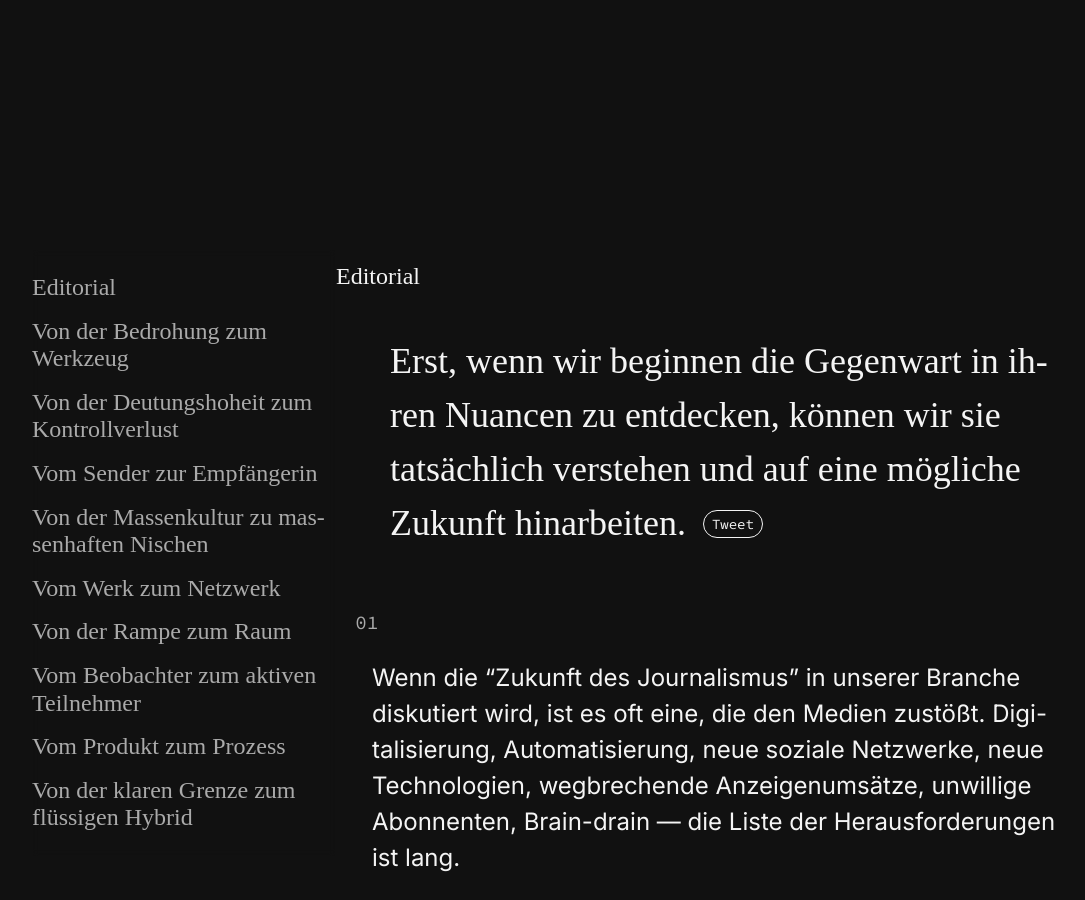
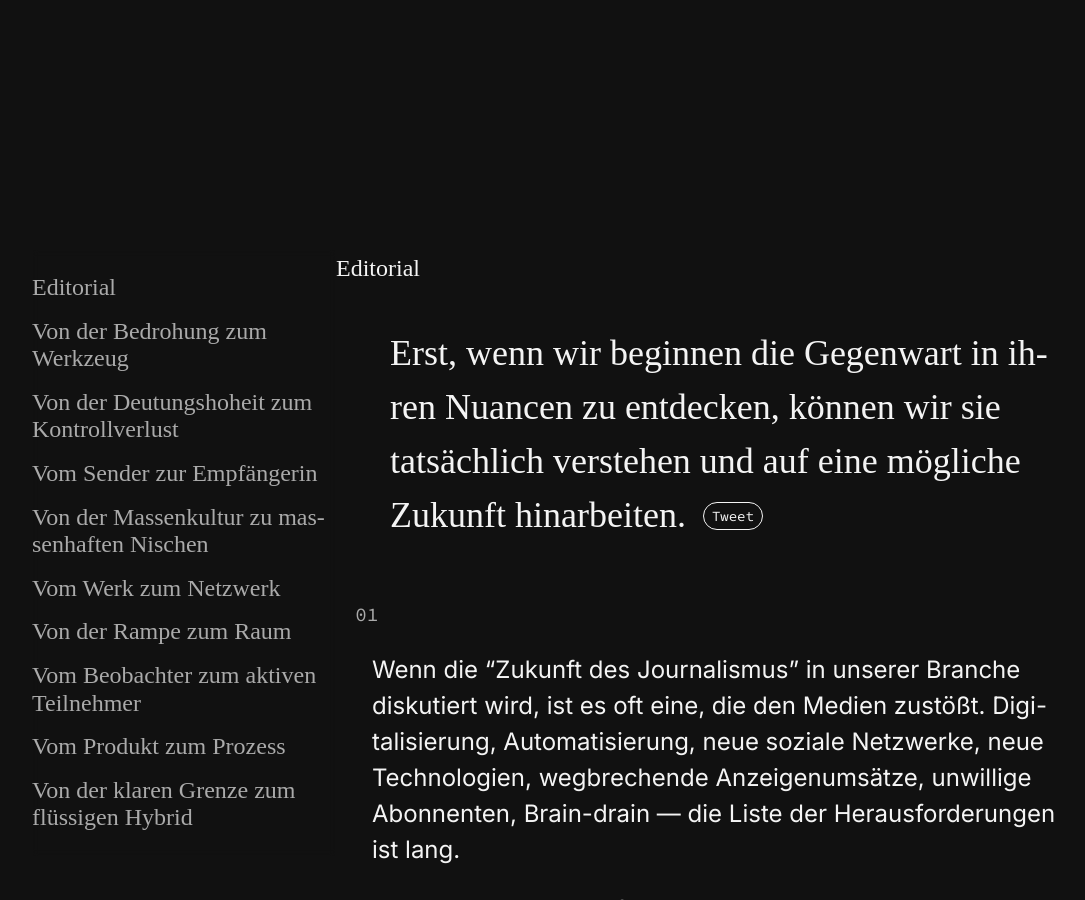
Before and after one commit to sz-innovation/entwicklungsreport-2021, a Jekyll site: the page built from index.html, in a window 1280 px wide and 900 px high, scrolled down 791 px. Shown: the whole window, without its empty margins (0-1085 px from the left). Built offline with Jekyll 4.4.1, drawn with Linux system fonts in a browser that asks for light colours; some web fonts are replaced.

Commit message:
small header fix

```diff
--- a/index.html
+++ b/index.html
@@ -20,7 +20,7 @@
         <div class="w-75-ns w-100">
             {% for article in site.trends %}
             <section class="near-white w-100 lh-copy measure">
-                <h2 class="pt2 pb1 sticky-header junicode f3 bg-near-black" id="{{ article.title | replace: " ", "_" }}">
+                <h2 class="pr4 pb1 sticky-header junicode f3 bg-near-black" id="{{ article.title | replace: " ", "_" }}">
                     <a class="near-white link" href="#{{ article.title | replace: " ", "_" }}">{{article.title}}</a>
                 </h2>
                 <p class="junicode f2">{{article.subtitle}} <a class="f6 pa1 pl2 pr2 br-pill link near-white ba mt0 ml2 mono fs-normal tweet-button" target="_blank" href="https://twitter.com/intent/tweet/?text={{ article.subtitle | replace: " ", "%20" }}%20{{ url }}#{{ article.title | replace: " ", "_" }}">Tweet</a></p></p>
```
